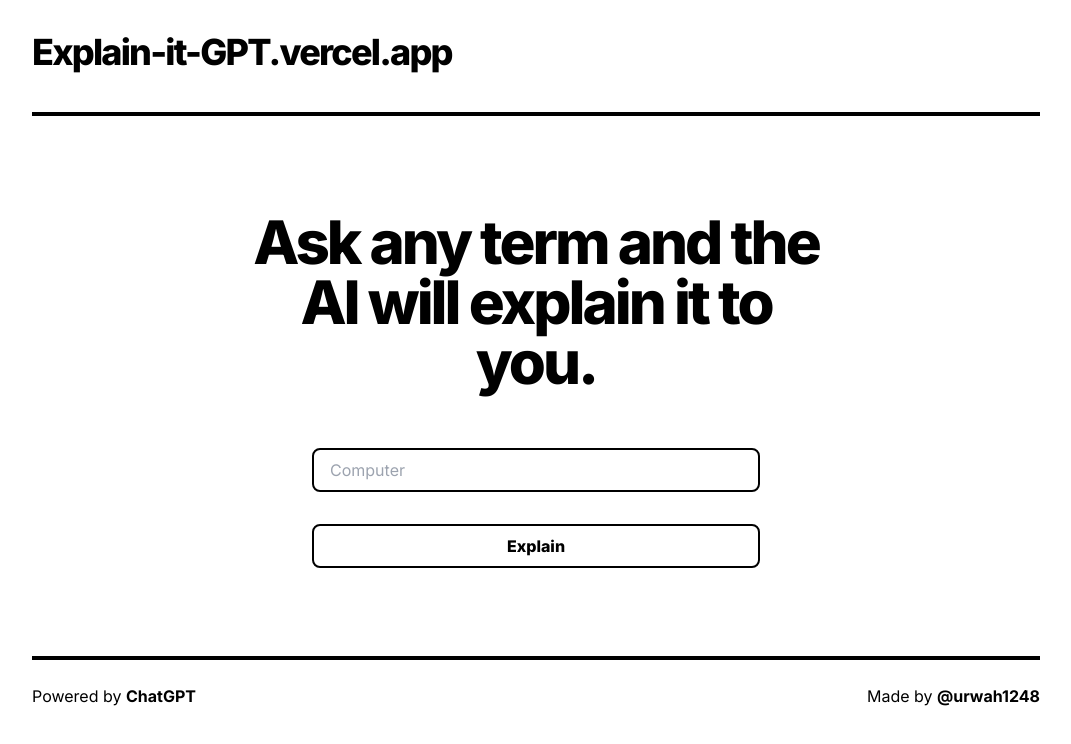
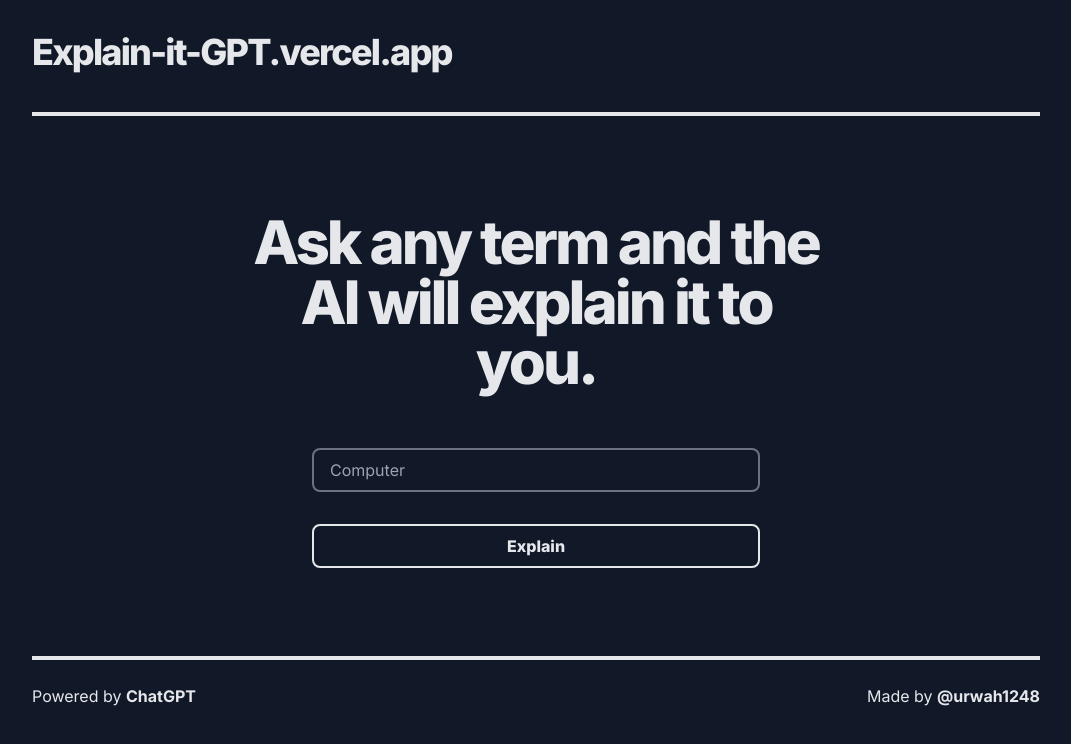
Before and after one commit to urwah1248/Explain-it-GPT, a Next.js app: page / in a window 1280 px wide. Shown: the top 744 px of the page, without its empty margins (104-1175 px from the left). Built offline with nearby package versions, Linux system fonts and the light colour scheme.

Commit message:
Changed theme to dark

```diff
--- a/app/layout.tsx
+++ b/app/layout.tsx
@@ -7,7 +7,7 @@ const inter = Inter({ subsets: ['latin'] })
 
 export const metadata = {
   title: 'Explain it GPT',
-  description: 'Ask AI to explain things for you.'
+  description: 'Ask AI to explain things for you.',
 }
 
 export default function RootLayout({
@@ -17,7 +17,7 @@ export default function RootLayout({
 }) {
   return (
     <html lang="en">
-      <body className={inter.className}>
+      <body className={`${inter.className} text-gray-200 bg-gray-900`}>
         <Header/>
         {children}
         <Footer/>
--- a/app/page.tsx
+++ b/app/page.tsx
@@ -15,7 +15,7 @@ export default function Home() {
         Ask any term and the AI will explain it to you.
       </h1>
       <Form term={term} setTerm={setTerm} setResult={setResult} resultRef={resultRef}/>
-      <Result response={result} resultRef={resultRef}/>
+      <Result term={term} response={result} resultRef={resultRef}/>
     </main>
   )
 }
--- a/components/Footer.tsx
+++ b/components/Footer.tsx
@@ -1,7 +1,7 @@
 const Footer = () => {
     return (
         <footer className="p-2 w-full max-w-5xl mx-auto">
-            <hr className="border-2 border-black" />
+            <hr className="border-2 border-gray-200" />
             <div className="pt-6 flex flex-col md:flex-row items-center md:justify-between">
                 <p>Powered by <a className="hover:underline font-bold"
                     target="blank"
--- a/components/Form.tsx
+++ b/components/Form.tsx
@@ -22,6 +22,7 @@ const Form = ({term, setTerm, setResult, resultRef}:Props) => {
         });
         const response = await res.json()
         setResult(response.aiResponse.choices[0].message.content)
+        setTerm("")
     }
     return (
         <form onSubmit={handleSubmit}
@@ -29,11 +30,11 @@ const Form = ({term, setTerm, setResult, resultRef}:Props) => {
             <input type="text" name="term" id="term"
             maxLength={30}
             placeholder='Computer' value={term} required onChange={(e)=> setTerm(e.target.value)}
-            className='my-4 p-2 text-black w-full border-2 border-black rounded-lg indent-2' />
+            className='my-4 p-2 text-gray-200 w-full border-2 border-gray-500 rounded-lg indent-2 bg-transparent' />
             <br />
             <button className='w-full my-4 p-2 border-2 font-extrabold
-            border-black rounded-lg transition-[100ms] active:scale-90
-            hover:text-white hover:bg-black'>Explain</button>
+            border-gray-200 rounded-lg transition-[100ms] active:scale-90
+            hover:text-black hover:bg-gray-200'>Explain</button>
         </form>
     )
 }
--- a/components/Result.tsx
+++ b/components/Result.tsx
@@ -2,9 +2,10 @@ import { useEffect } from "react";
 
 interface Props{
     response: any,
-    resultRef: any
+    resultRef: any,
+    term: string
 }
-const Result = ({response, resultRef}:Props) => {
+const Result = ({response, resultRef, term}:Props) => {
     useEffect(() => {
         if (response) {
           resultRef.current.scrollIntoView({ behavior: 'smooth' });
@@ -13,8 +14,9 @@ const Result = ({response, resultRef}:Props) => {
 
     return (
         <div id="result" ref={resultRef} className={`w-full md:w-1/2 mx-auto ${response?"":"hidden"}`}>
-            <h1>Explained</h1>
-            <div className="border-2 border-black rounded-lg p-4">
+            <h1 className="text-center">Explained</h1>
+            <h2 className="font-bold text-xl md:text-3xl mb-2 tracking-tighter">{term}</h2>
+            <div className="border-2 border-gray-200 rounded-lg p-4">
                 {response}
             </div>
         </div>
--- a/components/header.tsx
+++ b/components/header.tsx
@@ -4,7 +4,7 @@ const Header = () => {
             <h1 className="text-2xl md:text-4xl py-6 font-extrabold mb-4 tracking-tighter">
                 Explain-it-GPT.vercel.app
             </h1>
-            <hr className="border-2 border-black" />
+            <hr className="border-2 border-gray-200" />
         </header>
     )
 }
```
